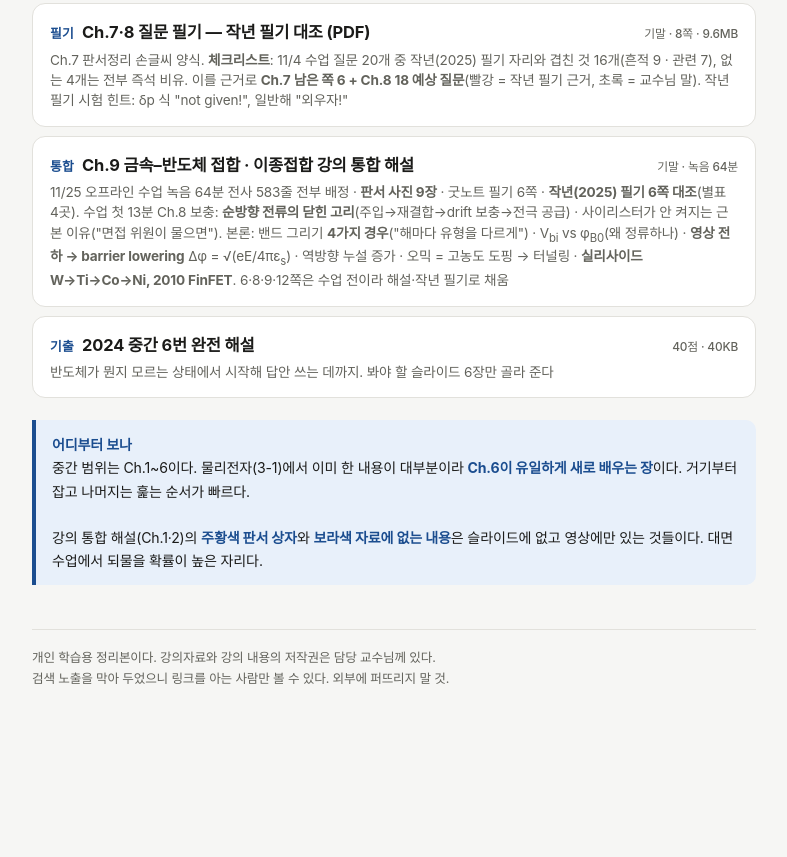
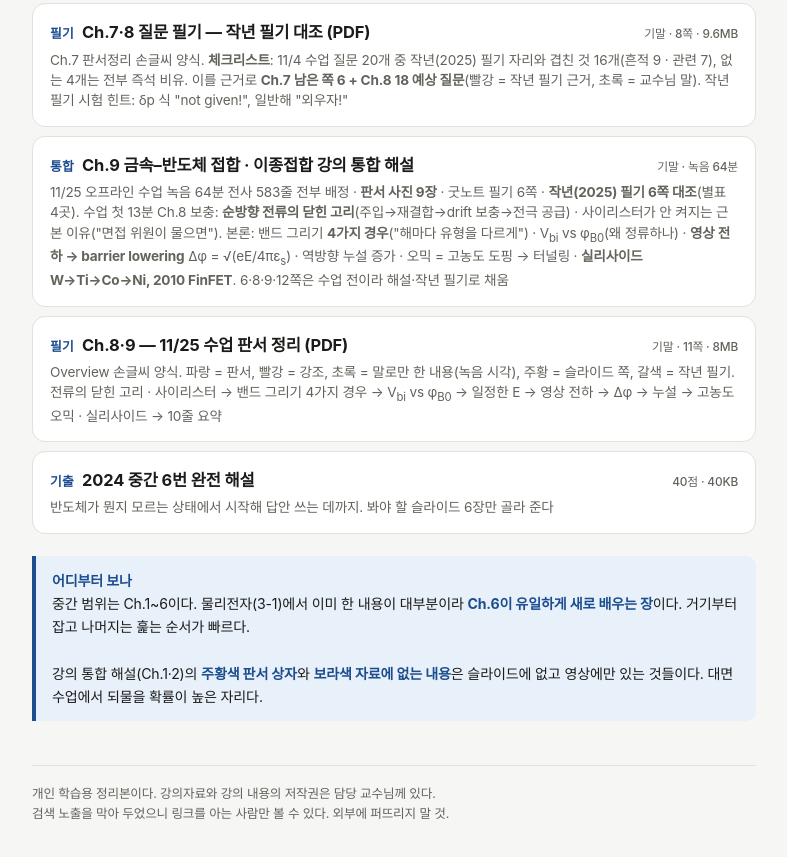
Before and after one commit to brightwindow/bandoche-notes, a plain HTML site: page index.html in a window 1280 px wide. Shown: the part 2871-3728 px from the top of the page, without its empty margins (246-1033 px from the left). Before the commit the page ends 3640 px from the top, so only its background shows below. Drawn offline with Linux system fonts and the light colour scheme.

Commit message:
Ch.9 11/25 수업 판서 정리 PDF 추가
Co-Authored-By: Claude Opus 5.5 <noreply@anthropic.com>
Claude-Session: https://claude.ai/code/session_01T9WsbN4VDSdY3fMZkcUeUy

```diff
--- a/index.html
+++ b/index.html
@@ -161,6 +161,10 @@ footer{margin-top:44px;padding-top:18px;border-top:1px solid var(--line);
   <div class="ttl"><span class="n">통합</span>Ch.9 금속–반도체 접합 · 이종접합 강의 통합 해설<span class="sz">기말 · 녹음 64분</span></div>
   <div class="d">11/25 오프라인 수업 녹음 64분 전사 583줄 전부 배정 · <b>판서 사진 9장</b> · 굿노트 필기 6쪽 · <b>작년(2025) 필기 6쪽 대조</b>(별표 4곳). 수업 첫 13분 Ch.8 보충: <b>순방향 전류의 닫힌 고리</b>(주입→재결합→drift 보충→전극 공급) · 사이리스터가 안 켜지는 근본 이유("면접 위원이 물으면"). 본론: 밴드 그리기 <b>4가지 경우</b>("해마다 유형을 다르게") · V<sub>bi</sub> vs φ<sub>B0</sub>(왜 정류하나) · <b>영상 전하 → barrier lowering</b> Δφ = √(eE/4πε<sub>s</sub>) · 역방향 누설 증가 · 오믹 = 고농도 도핑 → 터널링 · <b>실리사이드 W→Ti→Co→Ni, 2010 FinFET</b>. 6·8·9·12쪽은 수업 전이라 해설·작년 필기로 채움</div>
 </a>
+<a class="card" href="ch/ch9-1125.pdf">
+  <div class="ttl"><span class="n">필기</span>Ch.8·9 — 11/25 수업 판서 정리 (PDF)<span class="sz">기말 · 11쪽 · 8MB</span></div>
+  <div class="d">Overview 손글씨 양식. 파랑 = 판서, 빨강 = 강조, 초록 = 말로만 한 내용(녹음 시각), 주황 = 슬라이드 쪽, 갈색 = 작년 필기. 전류의 닫힌 고리 · 사이리스터 → 밴드 그리기 4가지 경우 → V<sub>bi</sub> vs φ<sub>B0</sub> → 일정한 E → 영상 전하 → Δφ → 누설 → 고농도 오믹 · 실리사이드 → 10줄 요약</div>
+</a>
 <a class="card" href="ch/exam2024-q6.html">
   <div class="ttl"><span class="n">기출</span>2024 중간 6번 완전 해설<span class="sz">40점 · 40KB</span></div>
   <div class="d">반도체가 뭔지 모르는 상태에서 시작해 답안 쓰는 데까지. 봐야 할 슬라이드 6장만 골라 준다</div>
```
Also changed, not shown: ch/ch9-full.html (+1 -0 lines), 1 other file.
